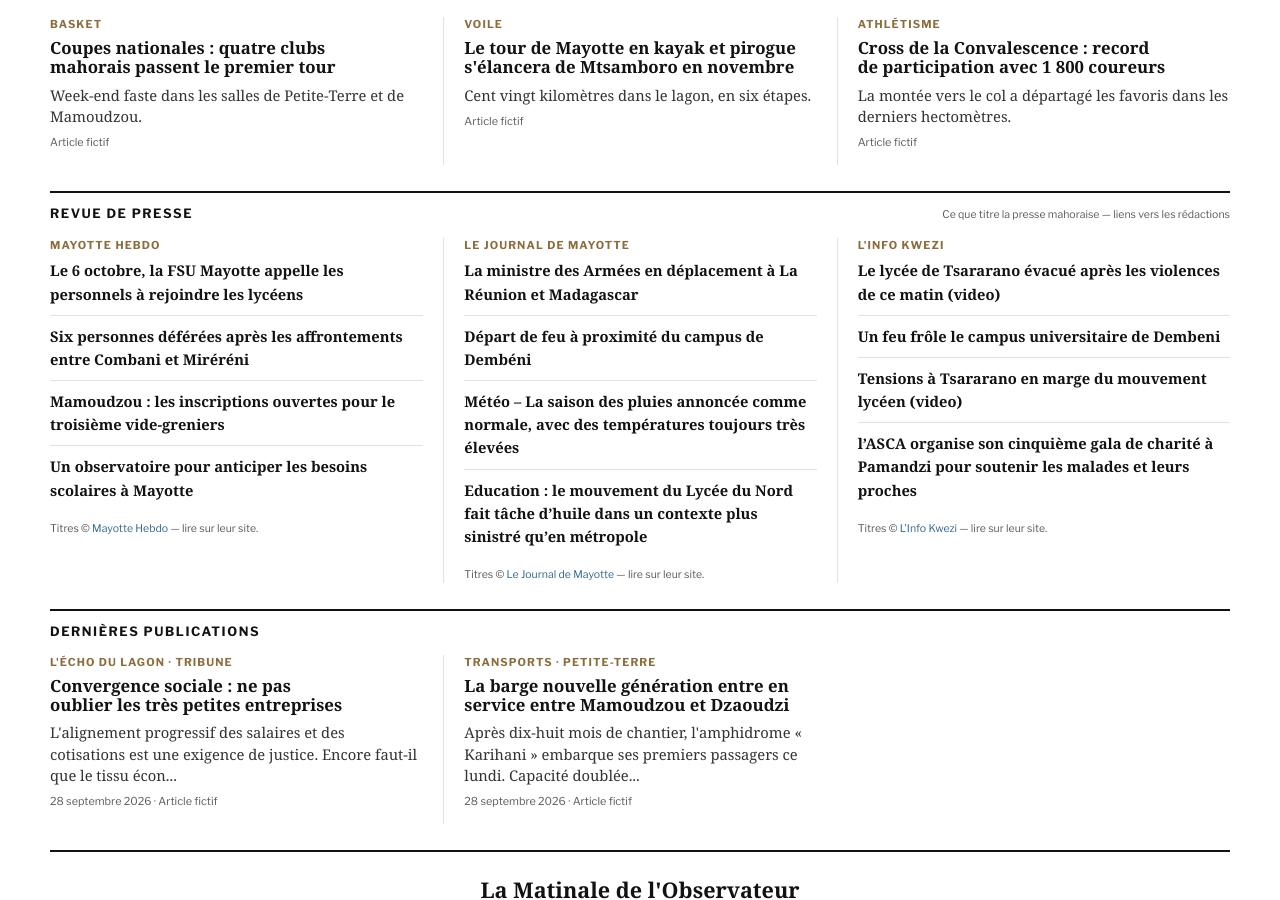
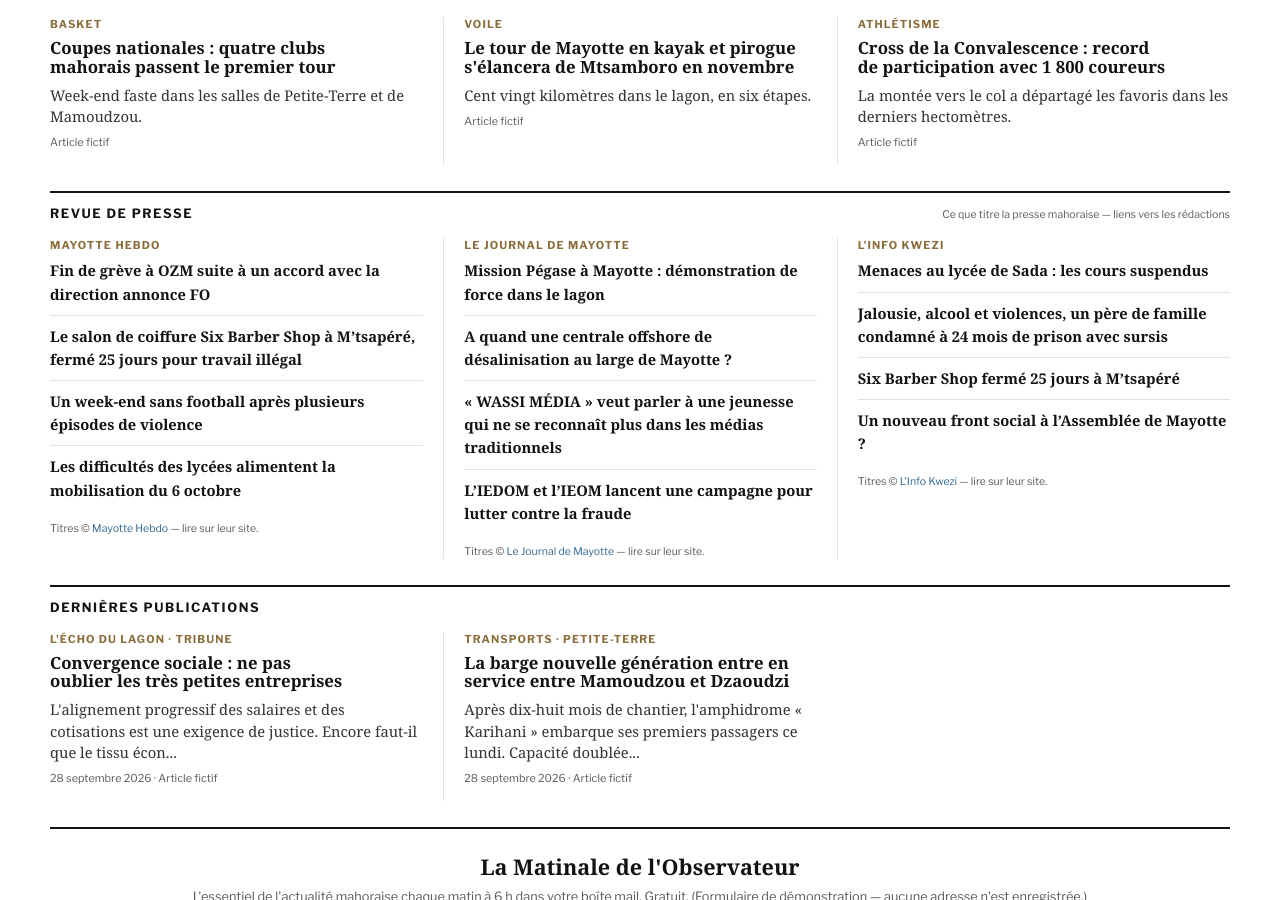
Before and after one commit to esdine/observateur-mayotte, a Jekyll site: the page built from index.html, in a window 1280 px wide and 900 px high, scrolled down 2792 px. Built offline with Jekyll 4.4.1, drawn with Linux system fonts in a browser that asks for light colours; some web fonts are replaced; some of the changed text lies outside the part shown.

Commit message:
Édition du matin : météo et revue de presse

```diff
--- a/_data/revue.yml
+++ b/_data/revue.yml
@@ -3,33 +3,33 @@ sources:
   - nom: "Mayotte Hebdo"
     site: "https://mayottehebdo.com/"
     titres:
-      - titre: "Le 6 octobre, la FSU Mayotte appelle les personnels à rejoindre les lycéens"
-        lien: "https://www.mayottehebdo.com/actualite/breves/le-6-octobre-la-fsu-mayotte-appelle-les-personnels-a-rejoindre-les-lyceens/"
-      - titre: "Six personnes déférées après les affrontements entre Combani et Miréréni"
-        lien: "https://www.mayottehebdo.com/actualite/breves/six-personnes-deferees-apres-les-affrontements-entre-combani-et-mirereni/"
-      - titre: "Mamoudzou : les inscriptions ouvertes pour le troisième vide-greniers"
-        lien: "https://www.mayottehebdo.com/actualite/breves/mamoudzou-les-inscriptions-ouvertes-pour-le-troisieme-vide-greniers/"
-      - titre: "Un observatoire pour anticiper les besoins scolaires à Mayotte"
-        lien: "https://www.mayottehebdo.com/actualite/breves/un-observatoire-pour-anticiper-les-besoins-scolaires-a-mayotte/"
+      - titre: "Fin de grève à OZM suite à un accord avec la direction annonce FO"
+        lien: "https://www.mayottehebdo.com/actualite/breves/fin-de-greve-a-ozm-suite-a-un-accord-avec-la-direction-annonce-fo/"
+      - titre: "Le salon de coiffure Six Barber Shop à M’tsapéré, fermé 25 jours pour travail illégal"
+        lien: "https://www.mayottehebdo.com/actualite/breves/le-salon-de-coiffure-six-barber-shop-a-mtsapere-ferme-25-jours-pour-travail-illegal/"
+      - titre: "Un week-end sans football après plusieurs épisodes de violence"
+        lien: "https://www.mayottehebdo.com/actualite/breves/un-week-end-sans-football-apres-plusieurs-episodes-de-violence/"
+      - titre: "Les difficultés des lycées alimentent la mobilisation du 6 octobre"
+        lien: "https://www.mayottehebdo.com/actualite/education/les-difficultes-des-lycees-alimentent-la-mobilisation-du-6-octobre/"
   - nom: "Le Journal de Mayotte"
     site: "https://lejournaldemayotte.yt/"
     titres:
-      - titre: "La ministre des Armées en déplacement à La Réunion et Madagascar"
-        lien: "https://lejournaldemayotte.yt/2026/10/05/la-ministre-des-armees-en-deplacement-a-la-reunion-et-madagascar/"
-      - titre: "Départ de feu à proximité du campus de Dembéni"
-        lien: "https://lejournaldemayotte.yt/2026/10/05/depart-de-feu-a-proximite-du-campus-de-dembeni/"
-      - titre: "Météo – La saison des pluies annoncée comme normale, avec des températures toujours très élevées"
-        lien: "https://lejournaldemayotte.yt/2026/10/05/meteo-la-saison-des-pluies-annoncee-comme-normale-avec-des-temperatures-toujours-tres-elevees/"
-      - titre: "Education : le mouvement du Lycée du Nord fait tâche d’huile dans un contexte plus sinistré qu’en métropole"
-        lien: "https://lejournaldemayotte.yt/2026/10/05/education-le-mouvement-du-lycee-du-nord-fait-tache-dhuile-dans-un-contexte-plus-sinistre-quen-metropole/"
+      - titre: "Mission Pégase à Mayotte : démonstration de force dans le lagon"
+        lien: "https://lejournaldemayotte.yt/2026/10/06/mission-pegase-a-mayotte-demonstration-de-force-dans-le-lagon/"
+      - titre: "A quand une centrale offshore de désalinisation au large de Mayotte ?"
+        lien: "https://lejournaldemayotte.yt/2026/10/06/a-quand-une-centrale-offshore-de-desalinisation-au-large-de-mayotte/"
+      - titre: "« WASSI MÉDIA » veut parler à une jeunesse qui ne se reconnaît plus dans les médias traditionnels"
+        lien: "https://lejournaldemayotte.yt/2026/10/06/wassi-media-veut-parler-a-une-jeunesse-qui-ne-se-reconnait-plus-dans-les-medias-traditionnels/"
+      - titre: "L’IEDOM et l’IEOM lancent une campagne pour lutter contre la fraude"
+        lien: "https://lejournaldemayotte.yt/2026/10/06/liedom-et-lieom-lancent-une-campagne-pour-lutter-contre-la-fraude/"
   - nom: "L'Info Kwezi"
     site: "https://www.linfokwezi.fr/"
     titres:
-      - titre: "Le lycée de Tsararano évacué après les violences de ce matin (video)"
-        lien: "https://www.linfokwezi.fr/le-lycee-de-tsararano-evacue-apres-les-violences-de-ce-matin-video/"
-      - titre: "Un feu frôle le campus universitaire de Dembeni"
-        lien: "https://www.linfokwezi.fr/un-feu-frole-le-campus-universitaire-de-dembeni/"
-      - titre: "Tensions à Tsararano en marge du mouvement lycéen (video)"
-        lien: "https://www.linfokwezi.fr/tensions-a-tsararano-en-marge-du-mouvement-lyceen-video/"
-      - titre: "l’ASCA organise son cinquième gala de charité à Pamandzi pour soutenir les malades et leurs proches"
-        lien: "https://www.linfokwezi.fr/lasca-organise-son-cinquieme-gala-de-charite-a-pamandzi-pour-soutenir-les-malades-et-leurs-proches/"
+      - titre: "Menaces au lycée de Sada : les cours suspendus"
+        lien: "https://www.linfokwezi.fr/menaces-au-lycee-de-sada-les-cours-suspendus/"
+      - titre: "Jalousie, alcool et violences, un père de famille condamné à 24 mois de prison avec sursis"
+        lien: "https://www.linfokwezi.fr/jalousie-alcool-et-violences-un-pere-de-famille-condamne-a-24-mois-de-prison-avec-sursis/"
+      - titre: "Six Barber Shop fermé 25 jours à M’tsapéré"
+        lien: "https://www.linfokwezi.fr/six-barber-shop-ferme-25-jours-a-mtsapere/"
+      - titre: "Un nouveau front social à l’Assemblée de Mayotte ?"
+        lien: "https://www.linfokwezi.fr/un-nouveau-front-social-a-lassemblee-de-mayotte/"
```
Also changed, not shown: _data/meteo.yml (+5 -5 lines).
